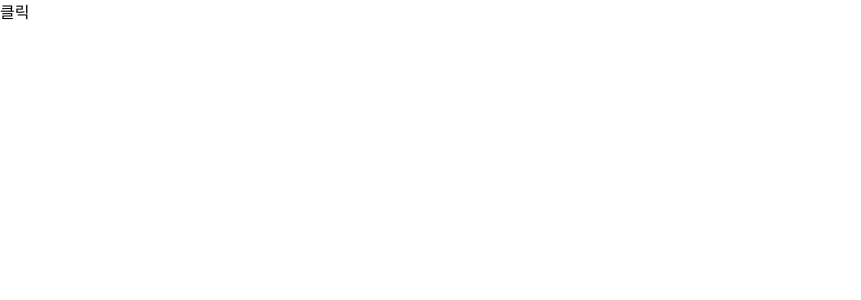
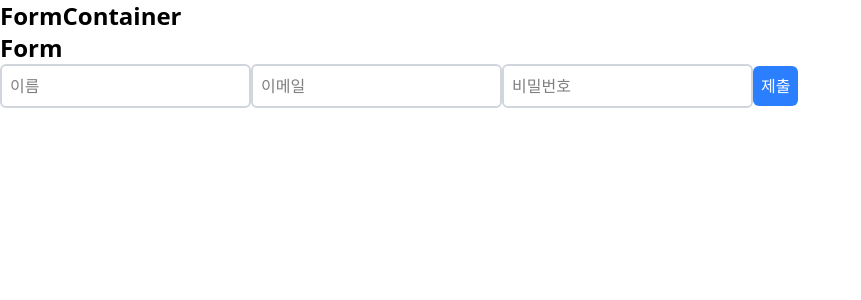
Before and after one commit to ohmyeongje6541/test, a React (Vite) app in the folder react/my-react-app/: page / in a window 1280 px wide. Shown: the top 300 px of the page, without its empty margins (0-861 px from the left). Built offline with nearby package versions, Linux system fonts and the light colour scheme.

Commit message:
props 예제

```diff
--- a/react/my-react-app/src/App.jsx
+++ b/react/my-react-app/src/App.jsx
@@ -1,12 +1,12 @@
 import React from 'react'
-import CardContainer from './components/props-function/CardContainer'
+import FormContainer from './components/propsfunction/FormContainer'
 
 
 
 export default function App() {
   return (
     <div>
-      <CardContainer></CardContainer>
+      <FormContainer></FormContainer>
     </div>
   )
 }
--- /dev/null
+++ b/react/my-react-app/src/components/propsfunction/Form.jsx
@@ -0,0 +1,35 @@
+export default function Form({ onSubmit, onChange }) {
+  return (
+    <>
+      <div>
+        <h1 className="text-2xl font-bold">Form</h1>
+      </div>
+      <form onSubmit={(event) => onSubmit(event)}>
+        <input
+          className="border-2 border-gray-300 rounded-md p-2"
+          type="text"
+          name="name"
+          placeholder="이름"
+          onChange={(event) => onChange(event)}
+        />
+        <input
+          className="border-2 border-gray-300 rounded-md p-2"
+          type="email"
+          name="email"
+          placeholder="이메일"
+          onChange={(event) => onChange(event)}
+        />
+        <input
+          className="border-2 border-gray-300 rounded-md p-2"
+          type="password"
+          name="password"
+          placeholder="비밀번호"
+          onChange={(event) => onChange(event)}
+        />
+        <button className="bg-blue-500 text-white rounded-md p-2" type="submit">
+          제출
+        </button>
+      </form>
+    </>
+  );
+}
--- /dev/null
+++ b/react/my-react-app/src/components/propsfunction/FormContainer.jsx
@@ -0,0 +1,32 @@
+// components/PropsFunction/FormContainer.jsx
+import Form from "./Form";
+
+export default function FormContainer() {
+  // 폼 제출 이벤트 처리 함수
+  function handleSubmit(event) {
+    // form 태그 내부 입력 요소들을 저장하는 객체 변수 elements
+    const { elements } = event["target"]["elements"];
+
+    // 구조 분해 할당으로 각 요소를 변수에 할당
+    const { name, email, password } = elements;
+
+    // 각 입력 요소의 입력 값 출력
+    alert(
+      `이름: ${name["value"]}, 이메일: ${email["value"]}, 비밀번호: ${password["value"]}`
+    );
+
+    event.preventDefault();
+  }
+
+  // 입력 요소의 값 변경 이벤트 처리 함수
+  function handleChange(event) {
+    console.log(event["target"]["value"]);
+  }
+
+  return (
+    <>
+      <h1 className="text-2xl font-bold">FormContainer</h1>
+      <Form onSubmit={handleSubmit} onChange={handleChange} />
+    </>
+  );
+}
```
Also changed, not shown: react/my-react-app/src/components/propsfunction/Card.jsx (renamed from react/my-react-app/src/components/props-function/Card.jsx), react/my-react-app/src/components/propsfunction/CardContainer.jsx (renamed from react/my-react-app/src/components/props-function/CardContainer.jsx).
